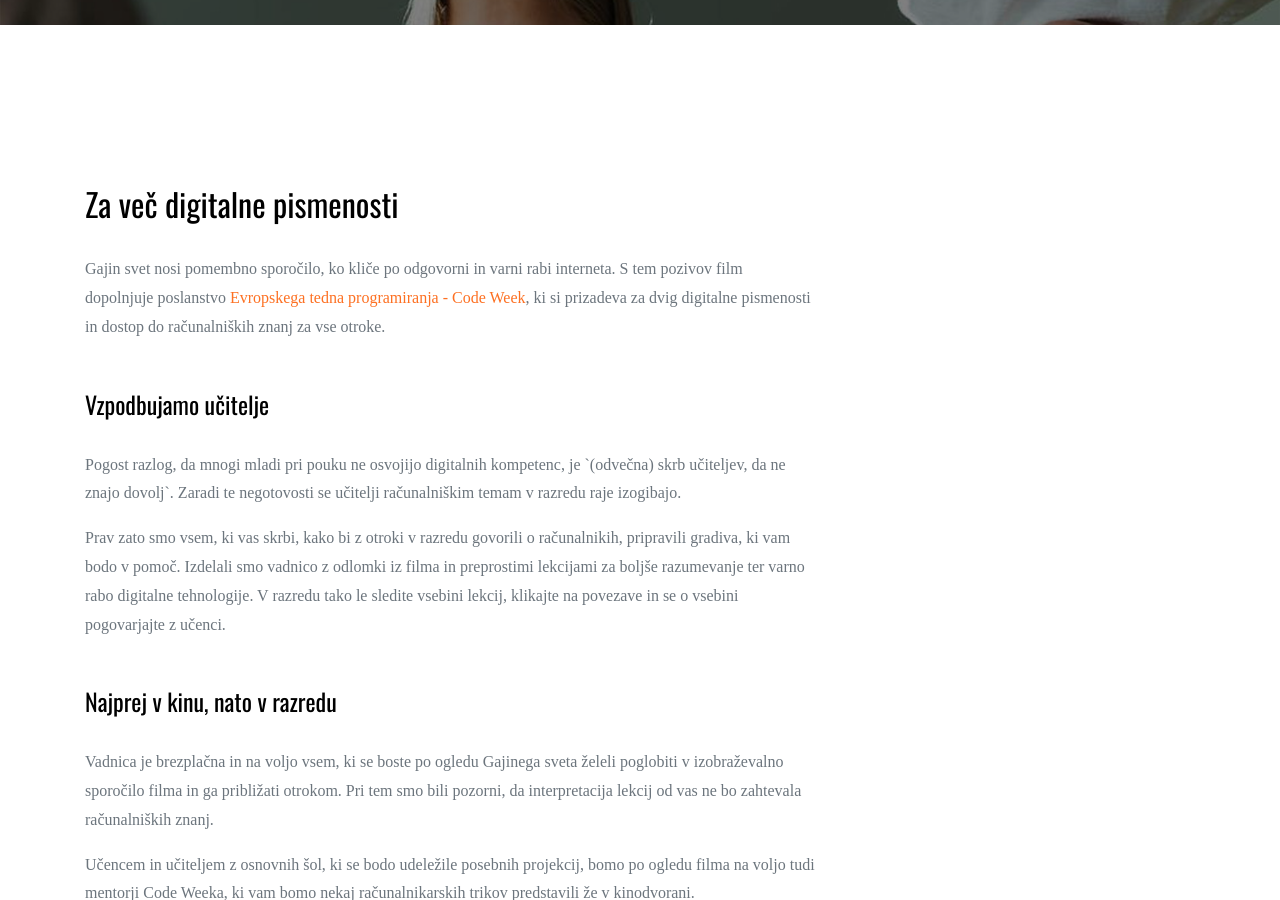
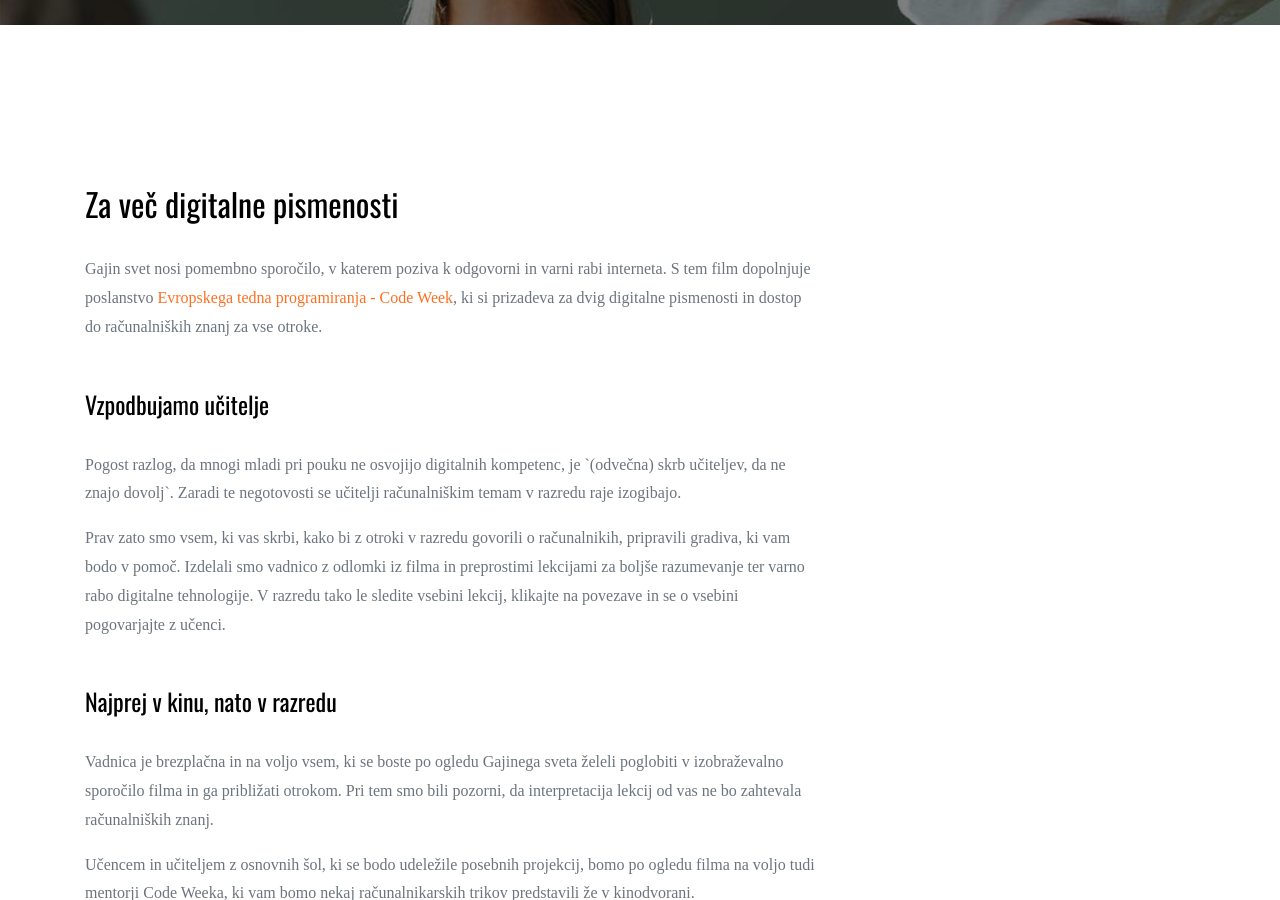
Before and after one commit to codeweeksi/gajin-svet, a Jekyll site: the page built from vadnica/about.md, in a window 1280 px wide and 900 px high, scrolled down 525 px. Built offline with Jekyll 4.4.1, drawn with Linux system fonts in a browser that asks for light colours; some web fonts are replaced; comment, search, counter and statistics services are not loaded.

Commit message:
edited text

```diff
--- a/vadnica/about.md
+++ b/vadnica/about.md
@@ -8,7 +8,7 @@ excerpt: Ekipa Code Week Slovenija in ustvarjalci filma Gajin svet smo ustvarili
 
 <h2>Za več digitalne pismenosti</h2>
 
-<p>Gajin svet nosi pomembno sporočilo, ko kliče po odgovorni in varni rabi interneta. S tem pozivov film dopolnjuje poslanstvo <a href="http://codeweek.si/" target="blank">Evropskega tedna programiranja - Code Week</a>, ki si prizadeva za dvig digitalne pismenosti in dostop do računalniških znanj za vse otroke.</p>
+<p>Gajin svet nosi pomembno sporočilo, v katerem poziva k odgovorni in varni rabi interneta. S tem film dopolnjuje poslanstvo <a href="http://codeweek.si/" target="blank">Evropskega tedna programiranja - Code Week</a>, ki si prizadeva za dvig digitalne pismenosti in dostop do računalniških znanj za vse otroke.</p>
 
 <h4>Vzpodbujamo učitelje</h4>
 
```
